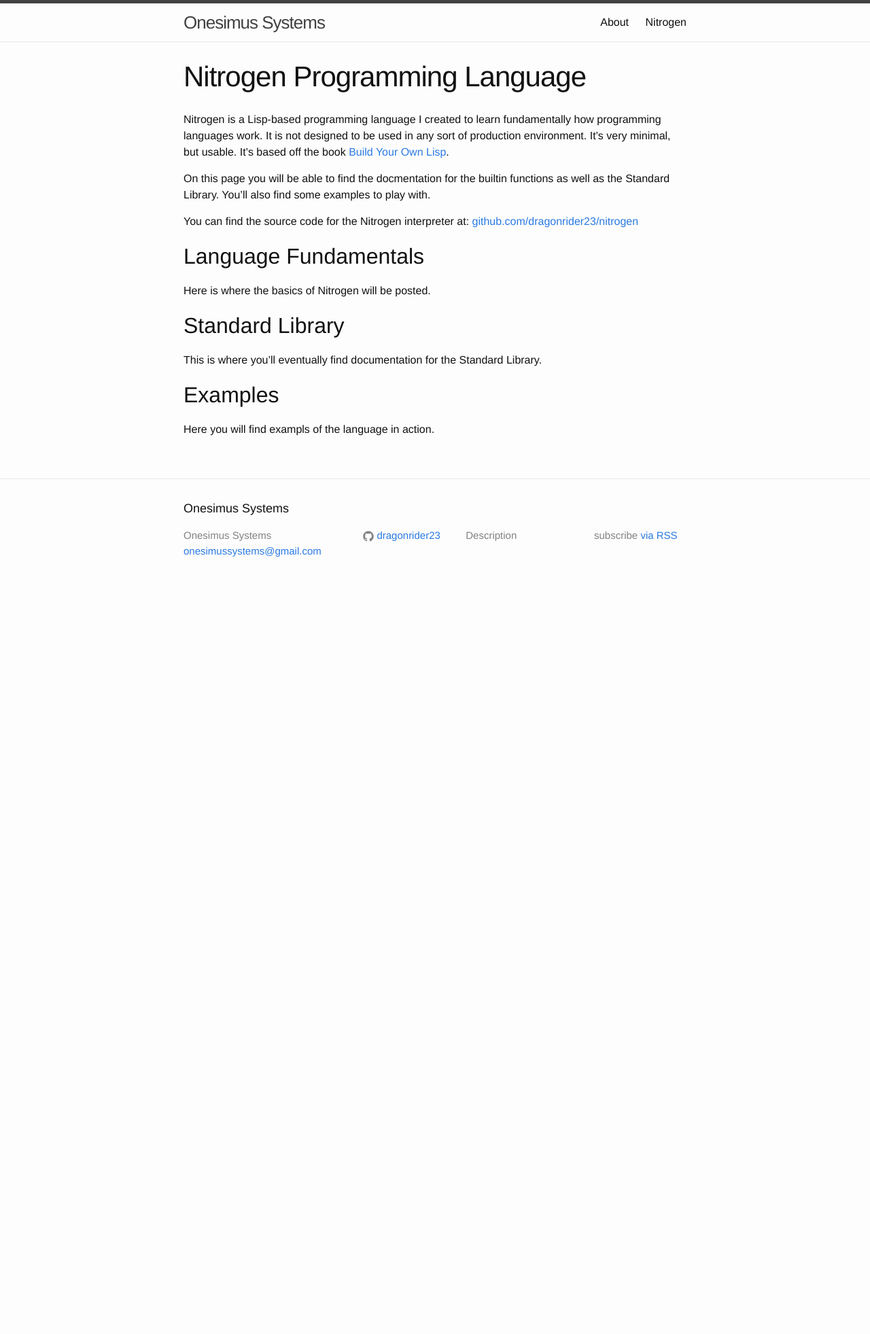
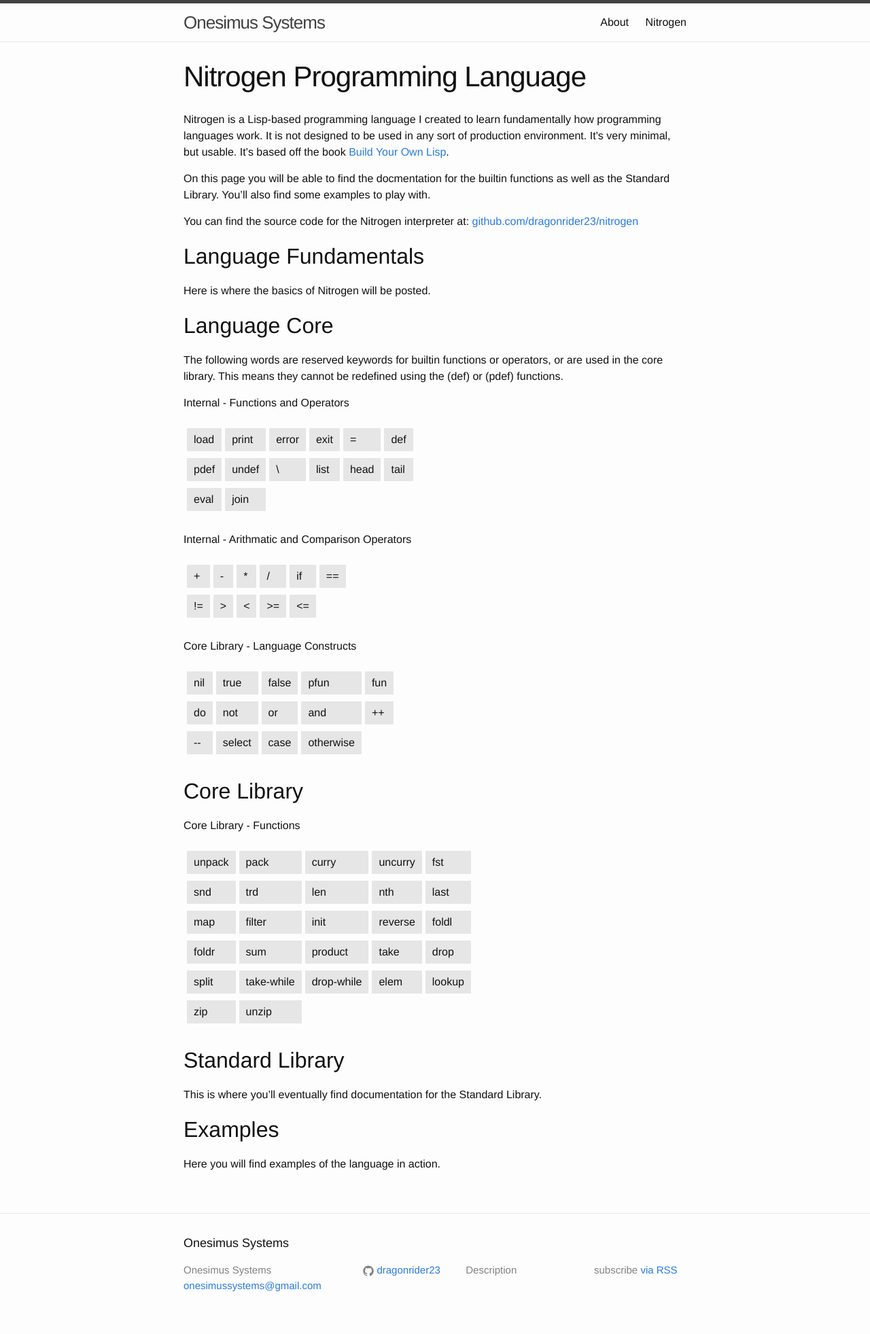
Before and after one commit to onesimus-systems/onesimus-systems.github.io, a Jekyll site: the page built from nitrogen.md, in a window 1280 px wide. Shown: the whole page at 68% size. Built offline with Jekyll 4.4.1, drawn with Linux system fonts in a browser that asks for light colours; before the commit the page ends 900 px from its top, so only the background shows below that.

Commit message:
Added list of keywords in Nitrogen

```diff
--- a/_sass/_layout.scss
+++ b/_sass/_layout.scss
@@ -193,6 +193,17 @@
     font-size: 24px;
 }
 
+table {
+    border-collapse: separate;
+    border-spacing: 5px 10px;
+    margin: 0 0 20px 0;
+
+    td {
+
+        padding: 5px 10px;
+        background-color: #E6E6E6;
+    }
+}
 
 
 /**
--- a/nitrogen.md
+++ b/nitrogen.md
@@ -17,6 +17,130 @@ Language Fundamentals
 Here is where the basics of Nitrogen will be posted.
 
 
+Language Core
+-------------
+
+The following words are reserved keywords for builtin functions or operators, or are used in the core library. This means they cannot be redefined using the (def) or (pdef) functions.
+
+Internal - Functions and Operators
+
+<table>
+  <tr>
+    <td>load</td>
+    <td>print</td>
+    <td>error</td>
+    <td>exit</td>
+    <td>=</td>
+    <td>def</td>
+  </tr>
+  <tr>
+    <td>pdef</td>
+    <td>undef</td>
+    <td>\</td>
+    <td>list</td>
+    <td>head</td>
+    <td>tail</td>
+  </tr>
+  <tr>
+    <td>eval</td>
+    <td>join</td>
+  </tr>
+</table>
+
+Internal - Arithmatic and Comparison Operators
+
+<table>
+  <tr>
+    <td>+</td>
+    <td>-</td>
+    <td>*</td>
+    <td>/</td>
+    <td>if</td>
+    <td>==</td>
+  </tr>
+  <tr>
+    <td>!=</td>
+    <td>&gt;</td>
+    <td>&lt;</td>
+    <td>&gt;=</td>
+    <td>&lt;=</td>
+  </tr>
+</table>
+
+Core Library - Language Constructs
+
+<table>
+  <tr>
+    <td>nil</td>
+    <td>true</td>
+    <td>false</td>
+    <td>pfun</td>
+    <td>fun</td>
+  </tr>
+  <tr>
+    <td>do</td>
+    <td>not</td>
+    <td>or</td>
+    <td>and</td>
+    <td>++</td>
+  </tr>
+  <tr>
+    <td>--</td>
+    <td>select</td>
+    <td>case</td>
+    <td>otherwise</td>
+  </tr>
+</table>
+
+
+Core Library
+------------
+
+Core Library - Functions
+
+<table>
+  <tr>
+    <td>unpack</td>
+    <td>pack</td>
+    <td>curry</td>
+    <td>uncurry</td>
+    <td>fst</td>
+  </tr>
+  <tr>
+    <td>snd</td>
+    <td>trd</td>
+    <td>len</td>
+    <td>nth</td>
+    <td>last</td>
+  </tr>
+  <tr>
+    <td>map</td>
+    <td>filter</td>
+    <td>init</td>
+    <td>reverse</td>
+    <td>foldl</td>
+  </tr>
+  <tr>
+    <td>foldr</td>
+    <td>sum</td>
+    <td>product</td>
+    <td>take</td>
+    <td>drop</td>
+  </tr>
+  <tr>
+    <td>split</td>
+    <td>take-while</td>
+    <td>drop-while</td>
+    <td>elem</td>
+    <td>lookup</td>
+  </tr>
+  <tr>
+    <td>zip</td>
+    <td>unzip</td>
+  </tr>
+</table>
+
+
 Standard Library
 ----------------
 
@@ -26,4 +150,4 @@ This is where you'll eventually find documentation for the Standard Library.
 Examples
 --------
 
-Here you will find exampls of the language in action.
+Here you will find examples of the language in action.
```
